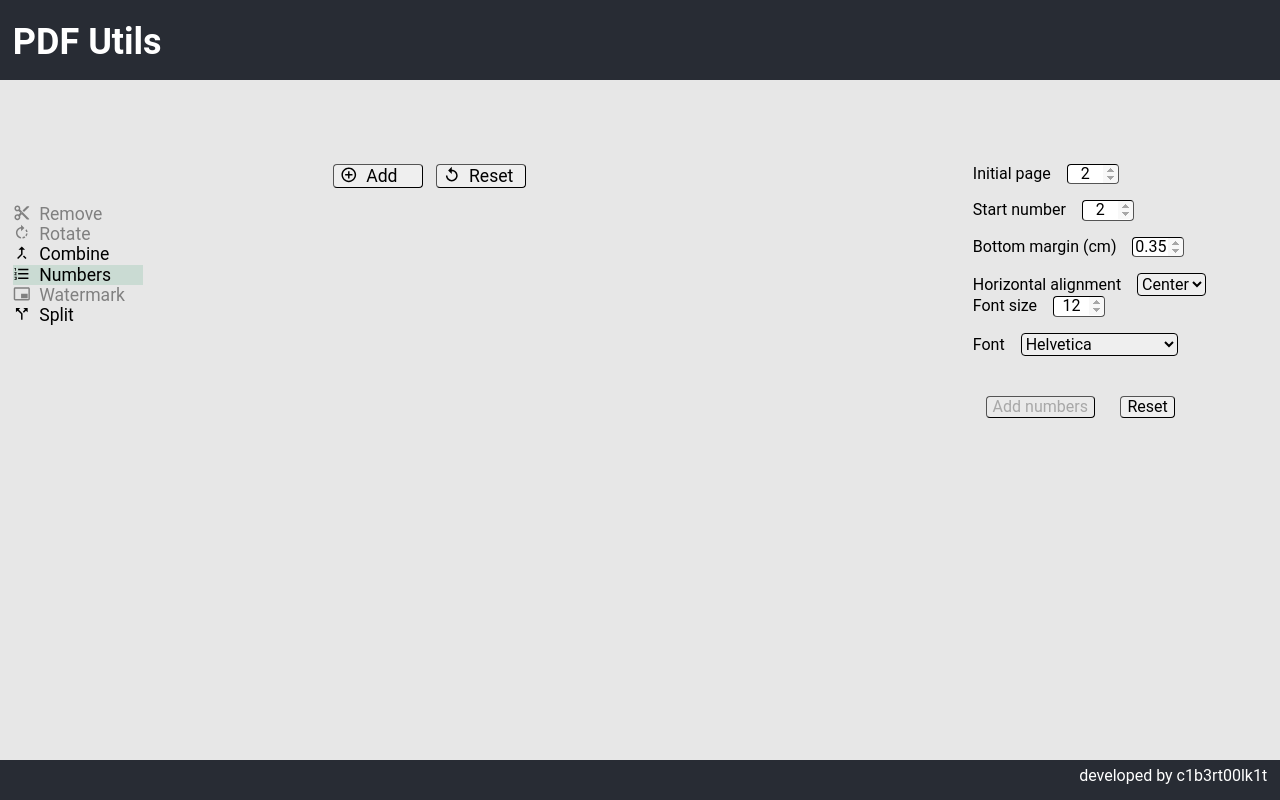
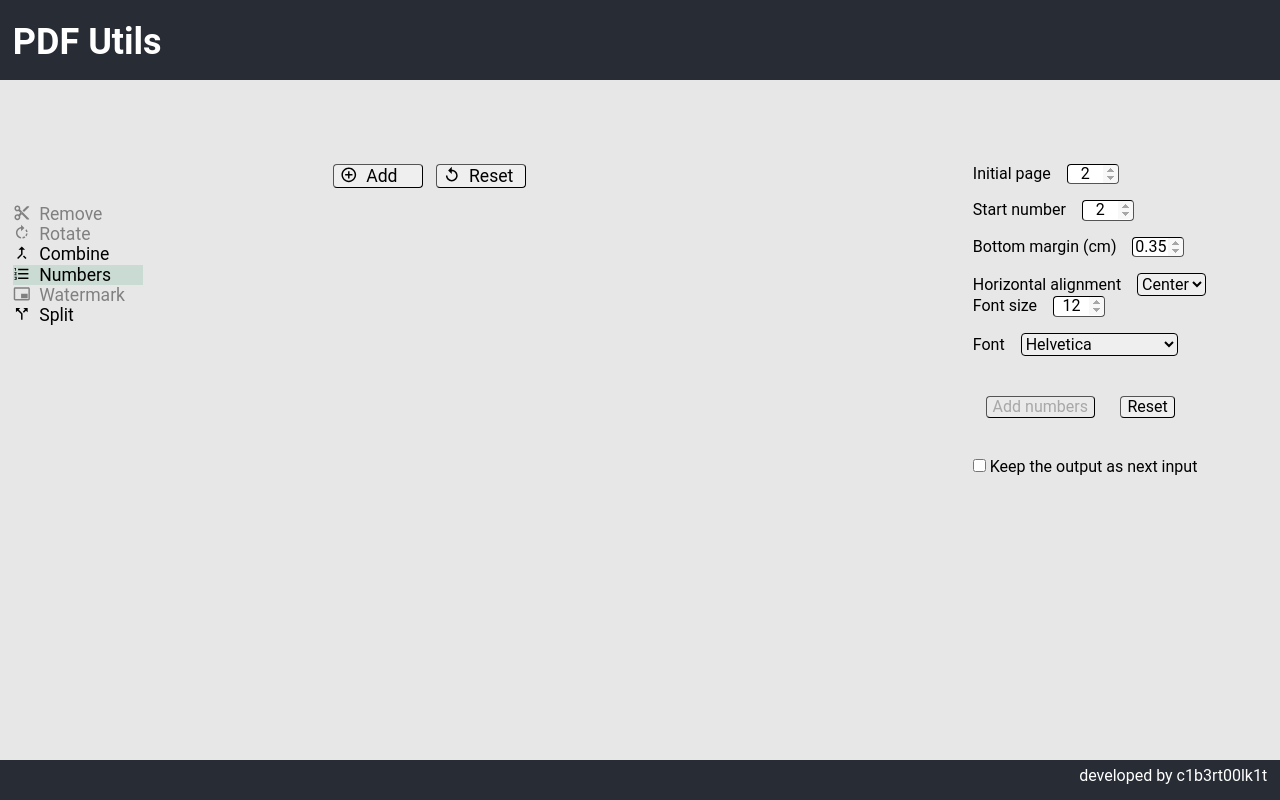
Before and after one commit to c1b3rt00lk1t/pdf-poc, a React (Vite) app: page / in a window 1280 px wide. Both pictures are taken after a click on the element "Numbers". Built offline with nearby package versions, Linux system fonts and the light colour scheme.

Commit message:
Checkbox for kkeping the output as input

```diff
--- a/src/components/TransformPages.tsx
+++ b/src/components/TransformPages.tsx
@@ -175,6 +175,9 @@ const TransformPages = ({ file }: TransformPagesProps) => {
           Reset
         </button>
       </div>
+      <label className={styles.labelSmall}>
+        <input type="checkbox" /> Keep the output as next input
+      </label>
     </form>
   );
 };
```
